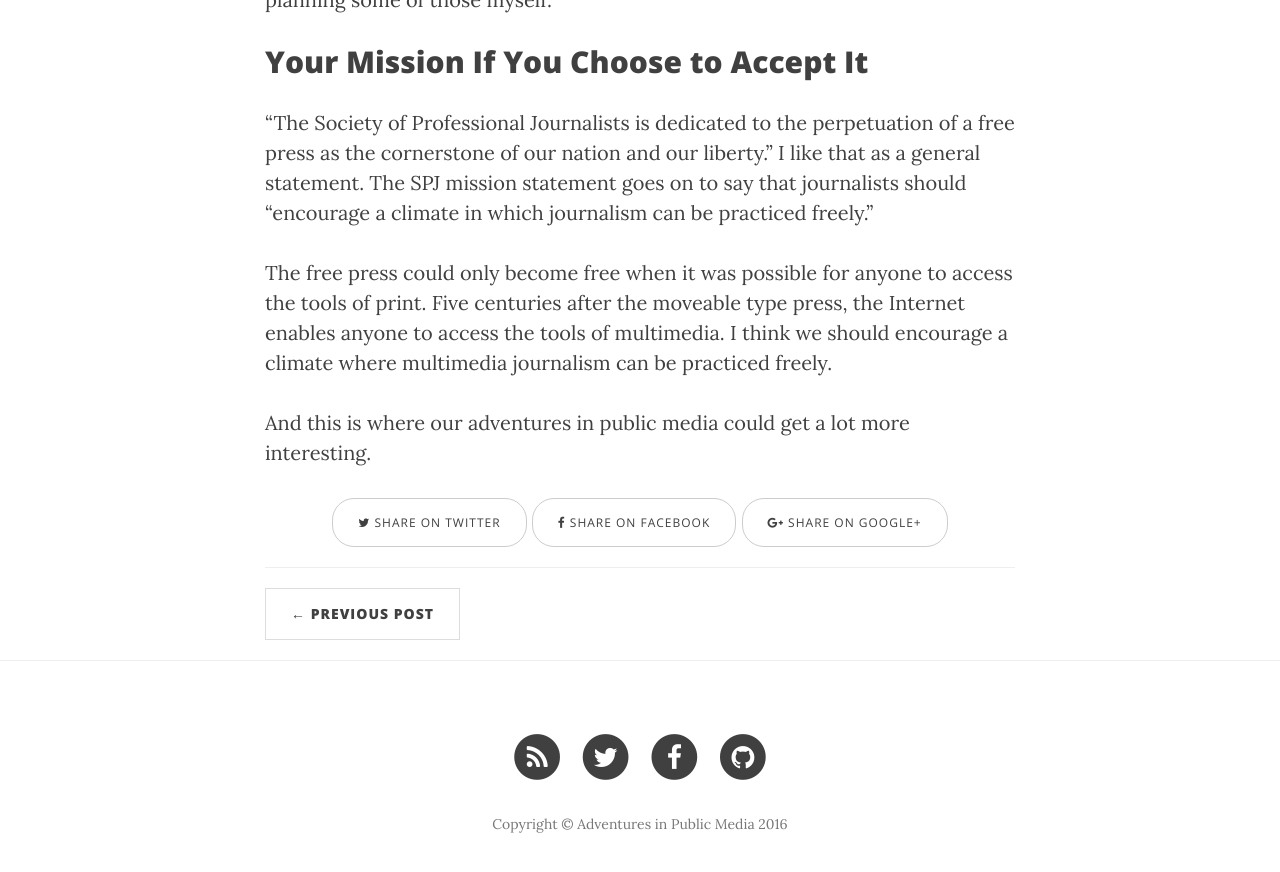
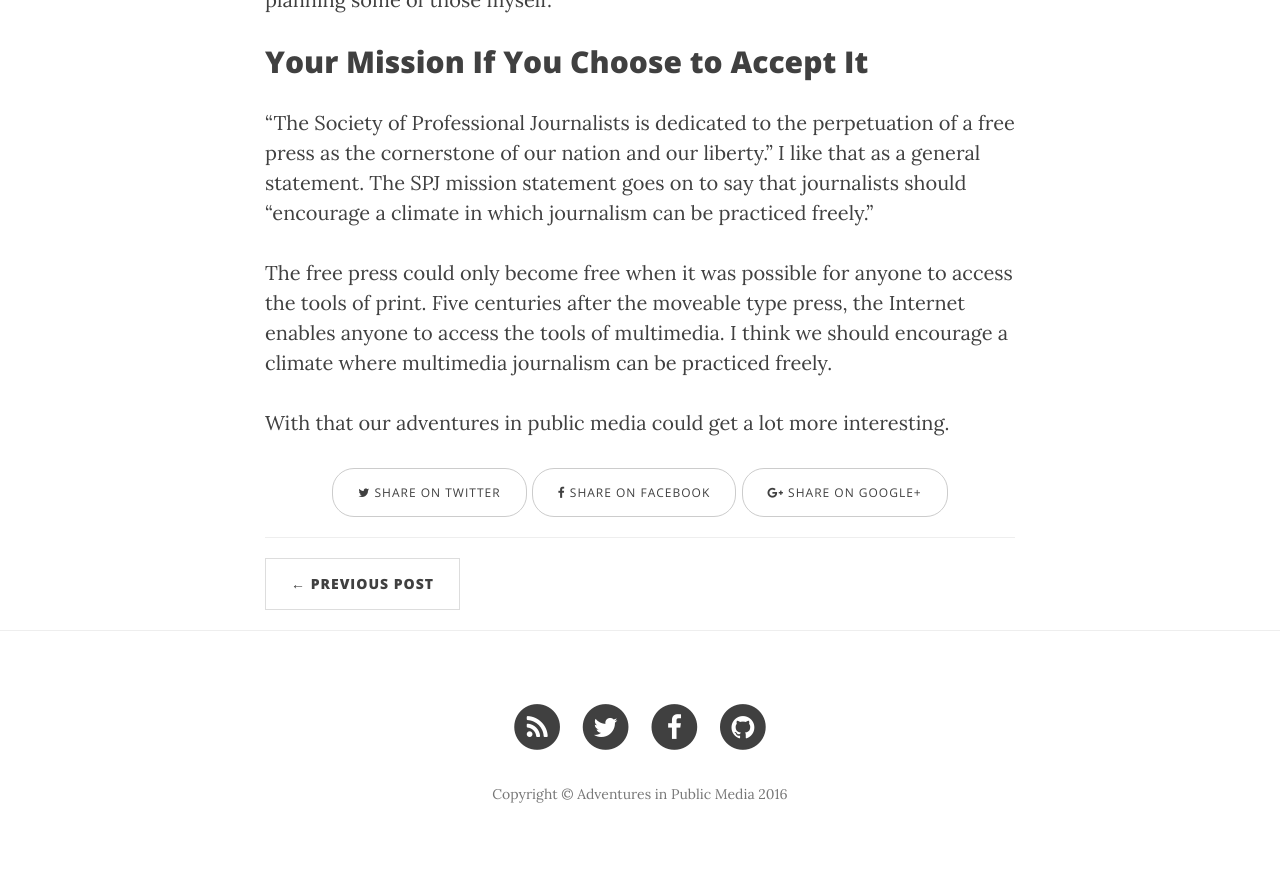
Before and after one commit to jackbrighton/jackbrighton.github.io, a Jekyll site: the page built from _posts/2016-02-07-open-video.md, in a window 1280 px wide and 900 px high, scrolled down 5758 px. Shown: the top 872 px of the window. Built offline with Jekyll 4.4.1, drawn with Linux system fonts in a browser that asks for light colours; nearby versions of some CDN libraries.

Commit message:
edit final line

```diff
--- a/_posts/2016-02-07-open-video.md
+++ b/_posts/2016-02-07-open-video.md
@@ -74,4 +74,4 @@
 
 The free press could only become free when it was possible for anyone to access the tools of print. Five centuries after the moveable type press, the Internet enables anyone to access the tools of multimedia. I think we should encourage a climate where multimedia journalism can be practiced freely.
 
-And this is where our adventures in public media could get a lot more interesting.
+With that our adventures in public media could get a lot more interesting.
```
